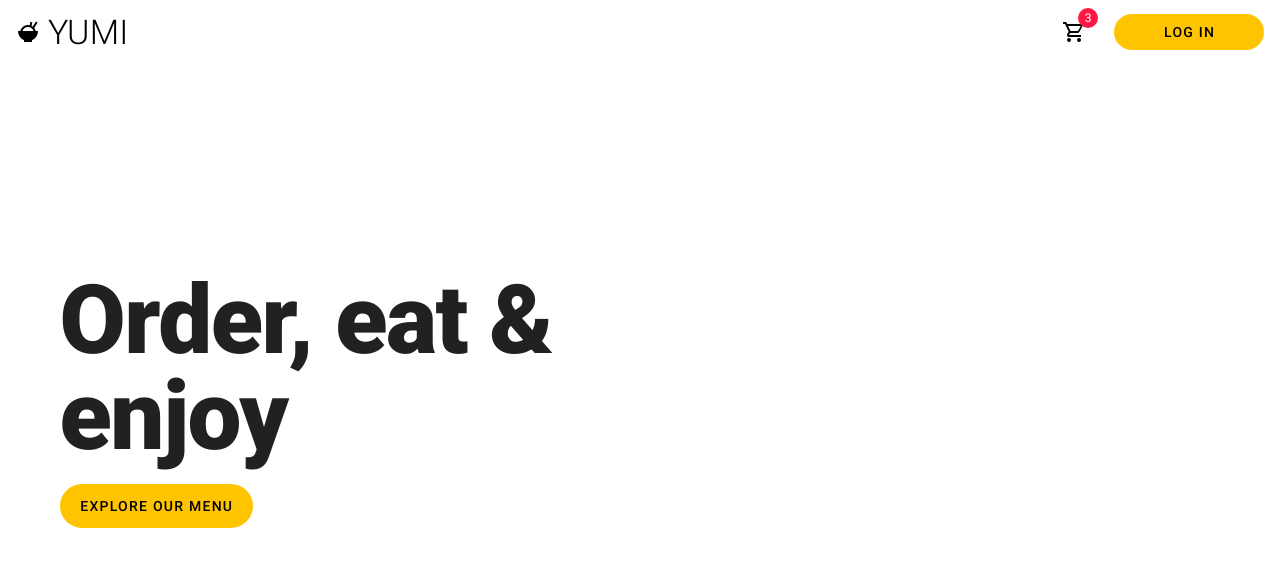
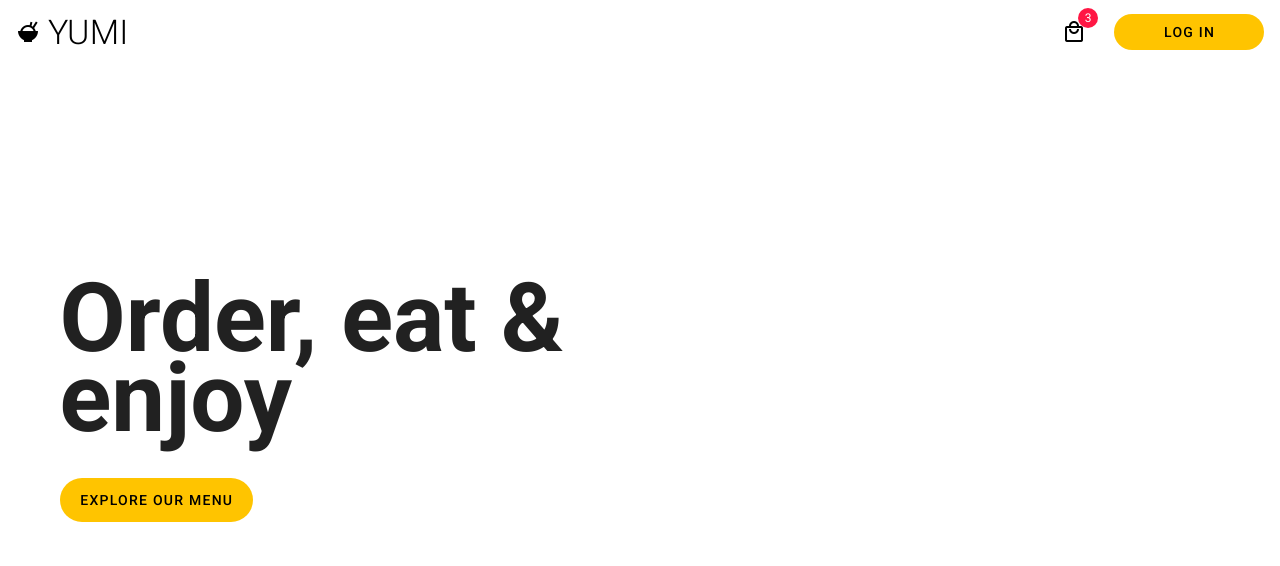
Before and after one commit to eirikandreas/vue-restaurant-app, a Vue app in the folder YumiApp/: page / in a window 1280 px wide. Shown: the top 566 px of the page. Built offline with nearby package versions, Linux system fonts and the light colour scheme.

Commit message:
Add temporary shoppingcart element and hero text resizing to viewport

```diff
--- a/YumiApp/src/components/Hero.vue
+++ b/YumiApp/src/components/Hero.vue
@@ -3,10 +3,10 @@
 
         <v-container class="fill-height">
 
-            <v-card flat color="transparent" width="50%">
-                <h1 class="display-4 font-weight-black">{{title}}</h1>
+            <v-card flat color="transparent" :class="{ 'hero-card-width': $vuetify.breakpoint.smAndUp}">
+                <h1 :class="{'hero-font-size-sm font-weight-bold': $vuetify.breakpoint.smAndDown, 'hero-font-size-md font-weight-bold': $vuetify.breakpoint.smAndUp}">{{title}}</h1>
 
-                <v-btn rounded large color="amber accent-3 black--text" class="mt-5" dark min-width="150px" depressed>{{btnValue}}</v-btn>
+                <v-btn rounded large color="amber accent-3 black--text" class="mt-10" dark min-width="150px" depressed>{{btnValue}}</v-btn>
 
             </v-card>
 
@@ -31,3 +31,18 @@ export default {
     }
 }
 </script>
+<style scoped>
+.hero-font-size-sm {
+    font-size: 5rem;
+    line-height: 4.5rem;
+}
+
+.hero-font-size-md {
+    font-size: 6rem;
+    line-height: 5rem;
+}
+
+.hero-card-width {
+    width: 60%;
+}
+</style>
--- a/YumiApp/src/components/layout/TheHeader.vue
+++ b/YumiApp/src/components/layout/TheHeader.vue
@@ -13,15 +13,79 @@
 
         <v-spacer></v-spacer>
 
+<!-- Shopping Cart Menu -->
+        <v-badge light top class="black--text" color="red accent-3" overlap offset-x="20" offset-y="20" :content="`${cartItems}`">
+            <v-menu offset-y>
+                <template v-slot:activator="{ on }">
+                    <v-btn icon v-on="on">
+                        <v-icon class="black--text">mdi-shopping-outline</v-icon>
+                    </v-btn>
+                </template>
 
-        <v-badge light top class="black--text" color="red accent-3" overlap offset-x="20" offset-y="20" :content="`${cartItems}`">
+ <v-card>
+        <v-list>
+          <v-list-item>
+
+
+            <v-list-item-content>
+              <v-list-item-title class="title font-weight-bold">Your shoppingcart</v-list-item-title>
+              <v-list-item-subtitle>Items: {{ items.length }}</v-list-item-subtitle>
+            </v-list-item-content>
+
+            <v-list-item-action>
+                <v-icon>mdi-shopping-outline</v-icon>
+            </v-list-item-action>
+          </v-list-item>
+        </v-list>
+
+
+
+        <v-list v-for="(item, index) in items"
+          :key="index">
+                 <v-divider></v-divider>
+          <v-list-item>
+            <v-list-item-avatar>
+              <v-img :src="require(`@/assets/${item.img}`)"></v-img>
+            </v-list-item-avatar>
+            <v-list-item-content>
+            <v-list-item-title>{{ item.title }} </v-list-item-title>
+            <v-list-item-subtitle>Quantity <v-btn text small rounded> {{ item.quantity }} <v-icon>mdi-chevron-down</v-icon></v-btn></v-list-item-subtitle>
+            <v-list-item-subtitle>Price {{ item.price }}</v-list-item-subtitle>
+            </v-list-item-content>
 
             <v-btn icon>
-                <v-icon class="black--text">mdi-cart-outline</v-icon>
+            <v-icon small>mdi-close</v-icon>
             </v-btn>
 
+          </v-list-item>
+
+        </v-list>
+
+          <v-list>
+               <v-divider></v-divider>
+
+     <v-list-item>
+            <v-list-item-content>
+              <v-list-item-title class="title font-weight-bold">Total:</v-list-item-title>
+            </v-list-item-content>
+
+                 <v-list-item-action>
+              <v-list-item-title class="title font-weight-bold">$16</v-list-item-title>
+            </v-list-item-action>
+
+     </v-list-item>
+        </v-list>
+
+        <v-card-actions>
+          <v-spacer></v-spacer>
+
+          <v-btn rounded depressed block color="amber accent-3" @click="menu = false">Order</v-btn>
+        </v-card-actions>
+      </v-card>
+
+            </v-menu>
         </v-badge>
-
+<!-- end Shopping Cart Menu -->
 
         <template v-if="isLoggedIn">
 
@@ -61,7 +125,11 @@ export default {
     },
     data() {
         return {
-
+            items: [
+        { title: 'Salmon Nigiri', price: 6, quantity: "8", img: "1.jpg" },
+        { title: 'Scallop Nigiri', price: 6, quantity: "12", img: "2.jpg"  },
+        { title: 'Crab Maki', price: 4,  quantity: "12",img: "3.jpg" },
+      ],
         }
     },
 
```
